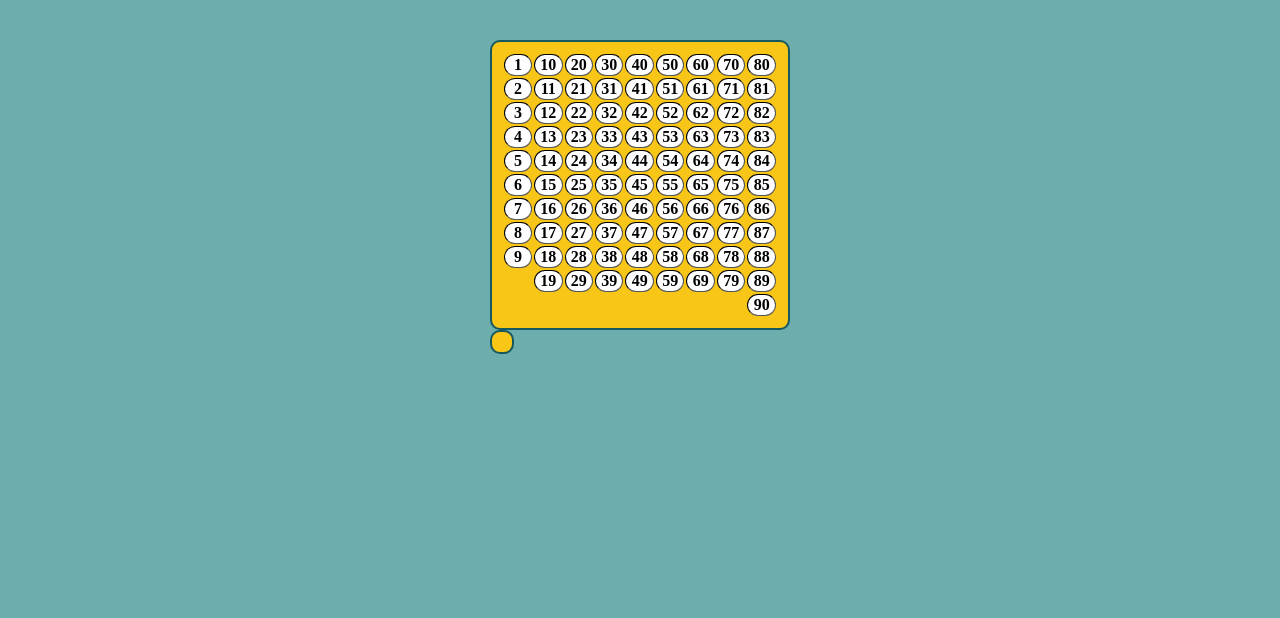
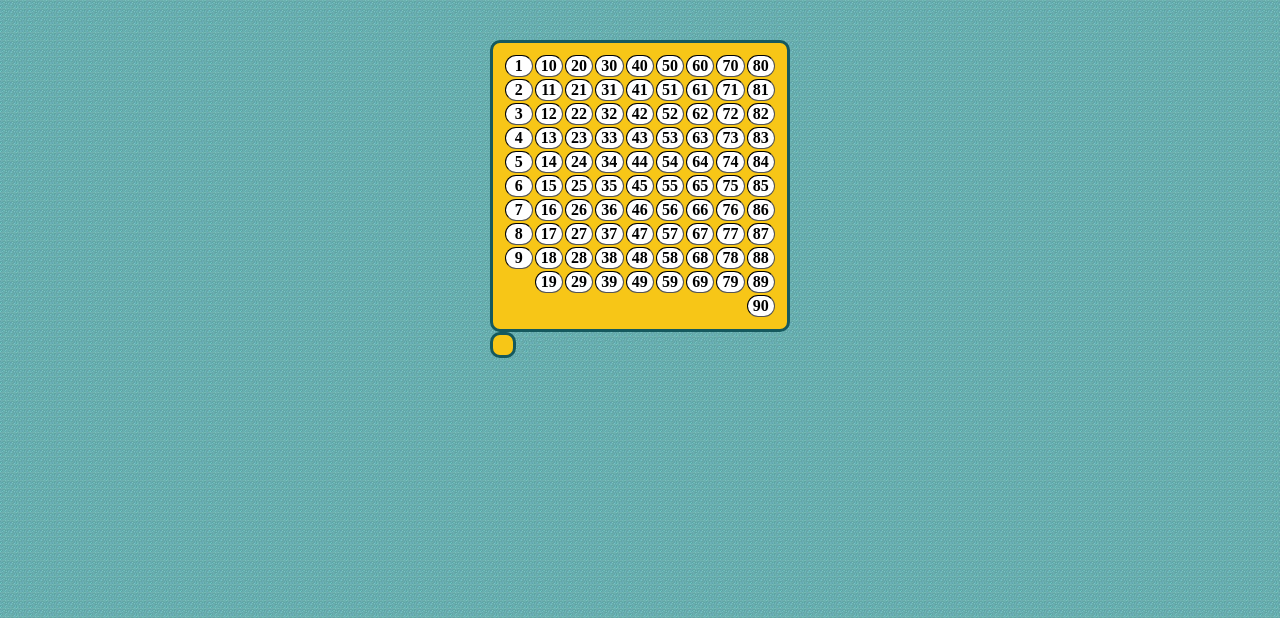
Before and after one commit to OdeiRZ/Binweb, a PHP site: page / in a window 1280 px wide. Shown: the top 618 px of the page. Run offline with PHP 8.4, Linux system fonts and the light colour scheme.

Commit message:
Añadida estructura de sub-directorios

```diff
--- a/public/index.php
+++ b/public/index.php
@@ -2,36 +2,8 @@
 <html>
 	<head>
 		<meta charset="utf-8">
+		<link rel="stylesheet" type="text/css" media="screen" href="recursos/css/estilos.css"/>
 		<title>BinWeb</title>
-		<style>
-			body
-			{
-				padding:20px;
-				margin:20px auto;
-				width:300px;
-				background-color:#6DADAD;
-			}
-			table
-			{
-				border:2px solid #15595E;
-				padding:10px;
-				background-color:#F7C617;
-				border-radius:10px;
-			}
-			table td
-			{
-				border:1px inset black;
-				border-radius:20px;
-				background-color:white;
-				width:25px;
-				text-align:center;
-				font-weight:bold;
-			}
-			table td.oculto
-			{
-				visibility:hidden;
-			}
-		</style>
 	<head>
 	<body>
 		<div>
--- /dev/null
+++ b/public/recursos/css/estilos.css
@@ -0,0 +1,27 @@
+body
+{
+	padding:20px;
+	margin:20px auto;
+	width:300px;
+	background-image:url('/recursos/imagenes/textura.jpg');
+}
+table
+{
+	border:3px solid #15595E;
+	border-radius:10px;
+	padding:10px;
+	background-color:#F7C617;
+}
+table td
+{
+	border:1px inset black;
+	border-radius:20px;
+	background-color:white;
+	width:25px;
+	text-align:center;
+	font-weight:bold;
+}
+table td.oculto
+{
+	visibility:hidden;
+}
```
Also changed, not shown: public/recursos/imagenes/textura.jpg (added).
